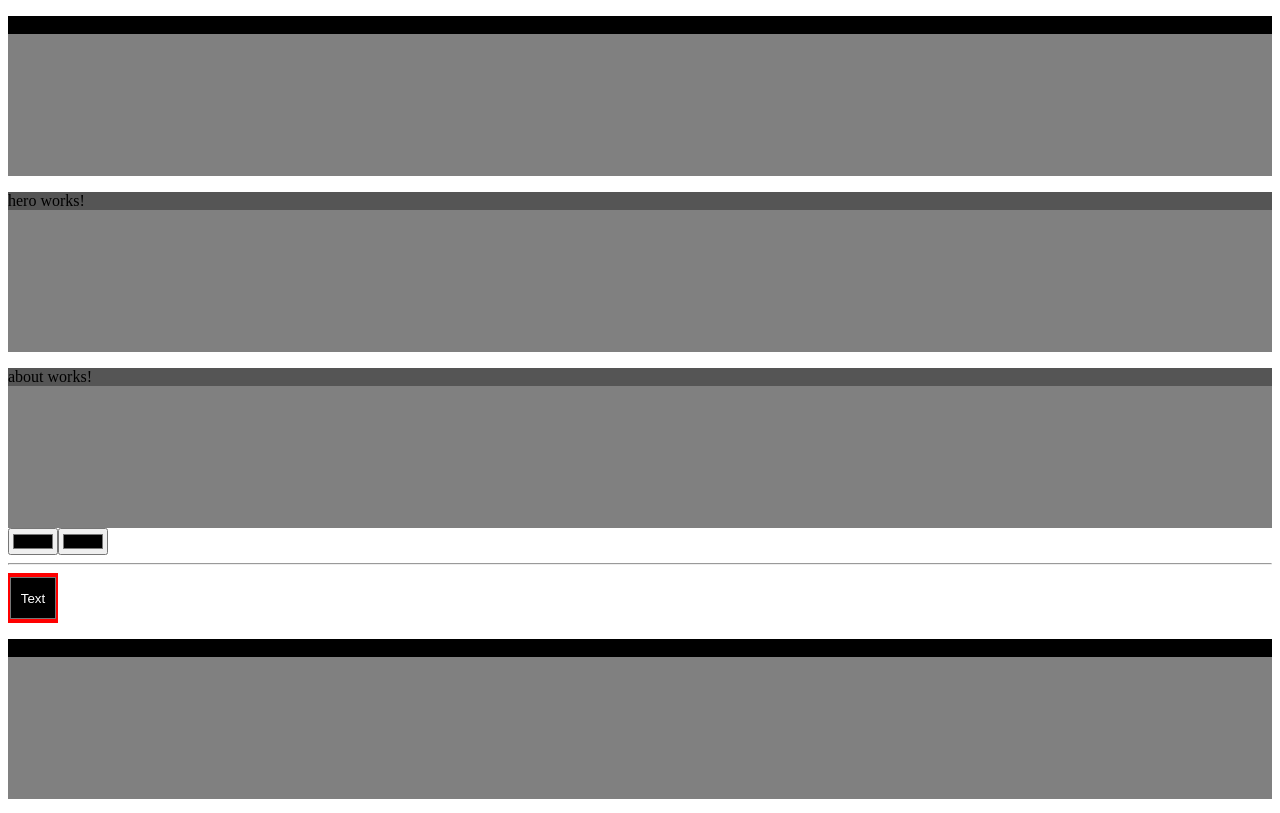
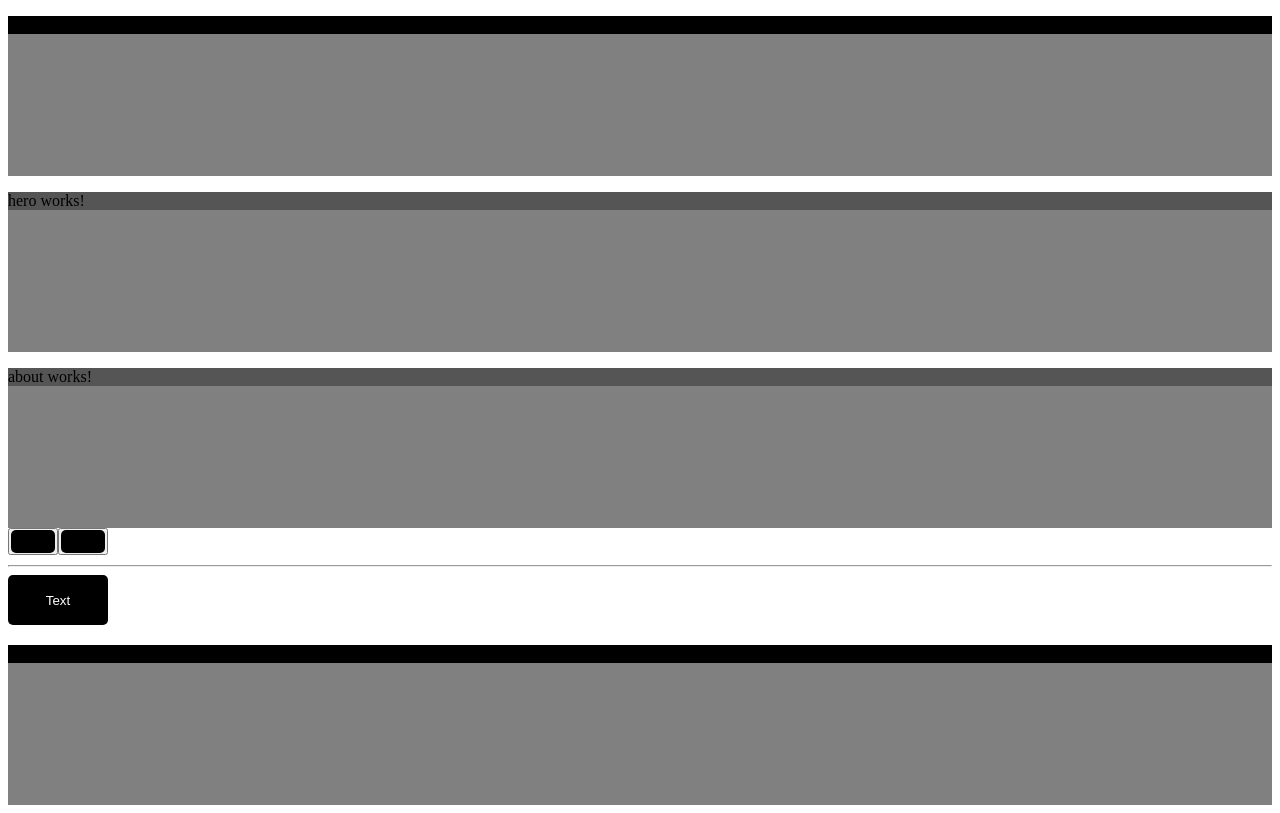
Before and after one commit to Lexsak/angular-learning, an Angular app: page / in a window 1280 px wide. Built offline with nearby package versions, Linux system fonts and the light colour scheme.

Commit message:
wydaje sie ze wszystko dziala

```diff
--- a/src/app/layouts/change-color/change-color.component.css
+++ b/src/app/layouts/change-color/change-color.component.css
@@ -1,33 +1,31 @@
-.colorContainer {
-  position: relative;
-  display: inline-block;
-}
-
 .btn-color {
   padding: 0;
-  margin: 0;
+  width: 100px;
+  height: 50px;
+  position: relative;
+  cursor: pointer;
+  background-color: transparent;
   border: 0;
-  width: 50px;
-  height: 50px;
-  background-color: red;
-  position: relative;
 }
 .btn-color::after {
-  content: "Text";
   position: absolute;
   width: auto;
   height: auto;
   color: white;
+  border: none;
   top: 50%;
   left: 50%;
   transform: translate(-50%, -50%);
 }
 
-.texscior {
-  position: absolute;
-  top: 50%;
-  left: 50%;
-  transform: translate(-50%, -50%);
-  color: white;
-  margin: 0; /* Dodane, aby zresetować domyślne marginesy dla <p> */
+.color-text::after{
+  content: "Text";
 }
+
+input[type="color"]::-webkit-color-swatch-wrapper {
+  padding: 0; /* Resetowanie domyślnych styli */
+}
+input[type="color"]::-webkit-color-swatch {
+  border: none; /* Usunięcie obramowania */
+  border-radius: 5px; /* Usunięcie zaokrąglenia */
+}
--- a/src/app/layouts/change-color/change-color.component.html
+++ b/src/app/layouts/change-color/change-color.component.html
@@ -3,6 +3,5 @@
 
 <hr />
 <div class="colorContainer">
-    <input type="color" class="btn-color" />
-    <!-- <p class="texscior">Text</p> -->
+  <input type="color" class="btn-color color-text" (input)="changeSecondColor($event)" />
 </div>
--- a/src/app/layouts/change-color/change-color.component.ts
+++ b/src/app/layouts/change-color/change-color.component.ts
@@ -1,4 +1,4 @@
-import { Component} from '@angular/core';
+import { Component } from '@angular/core';
 import { ColorService } from 'src/app/color.service';
 
 @Component({
@@ -21,5 +21,4 @@ export class ChangeColorComponent {
     this.colorService.setSecondColor(color);
   }
 
-
 }
```
